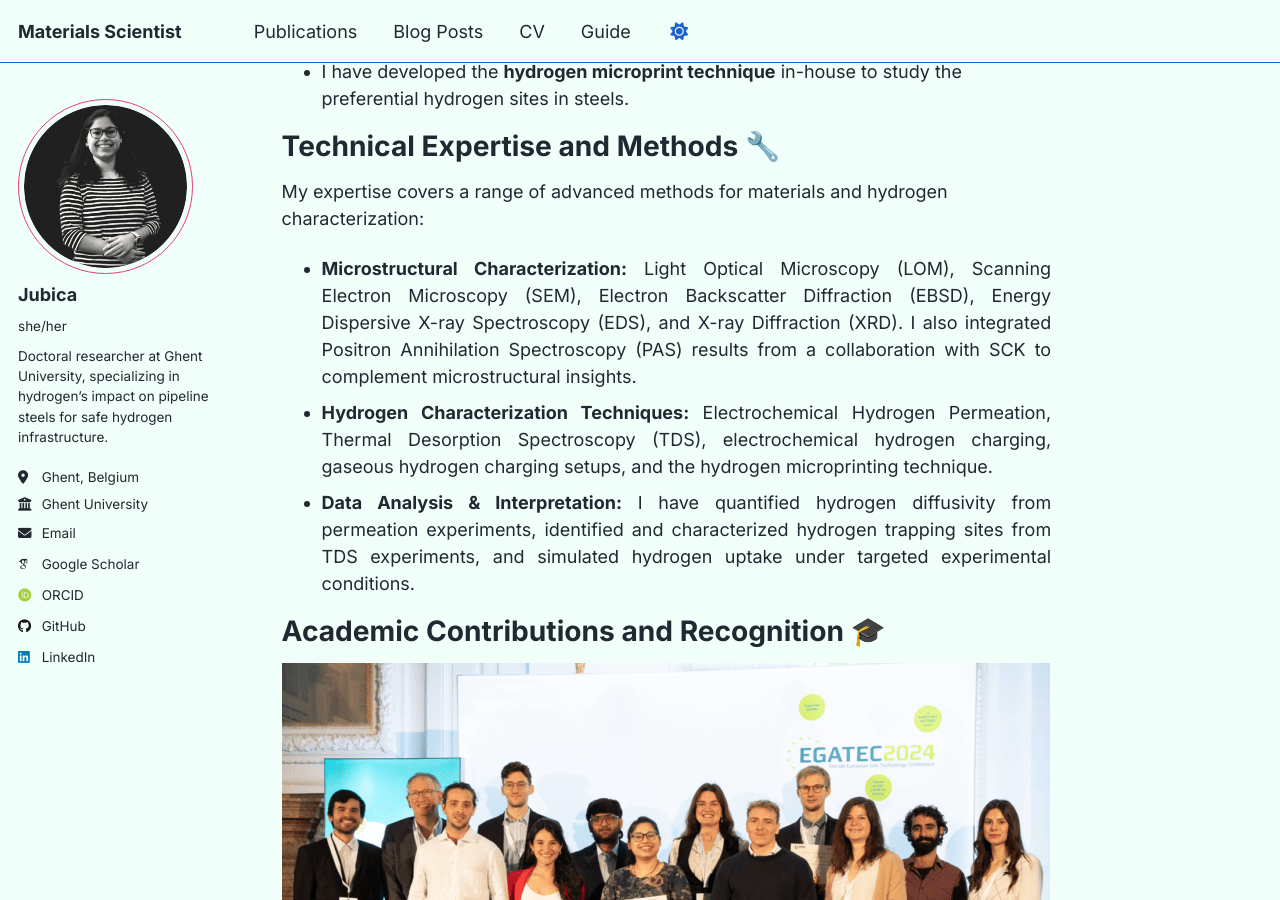
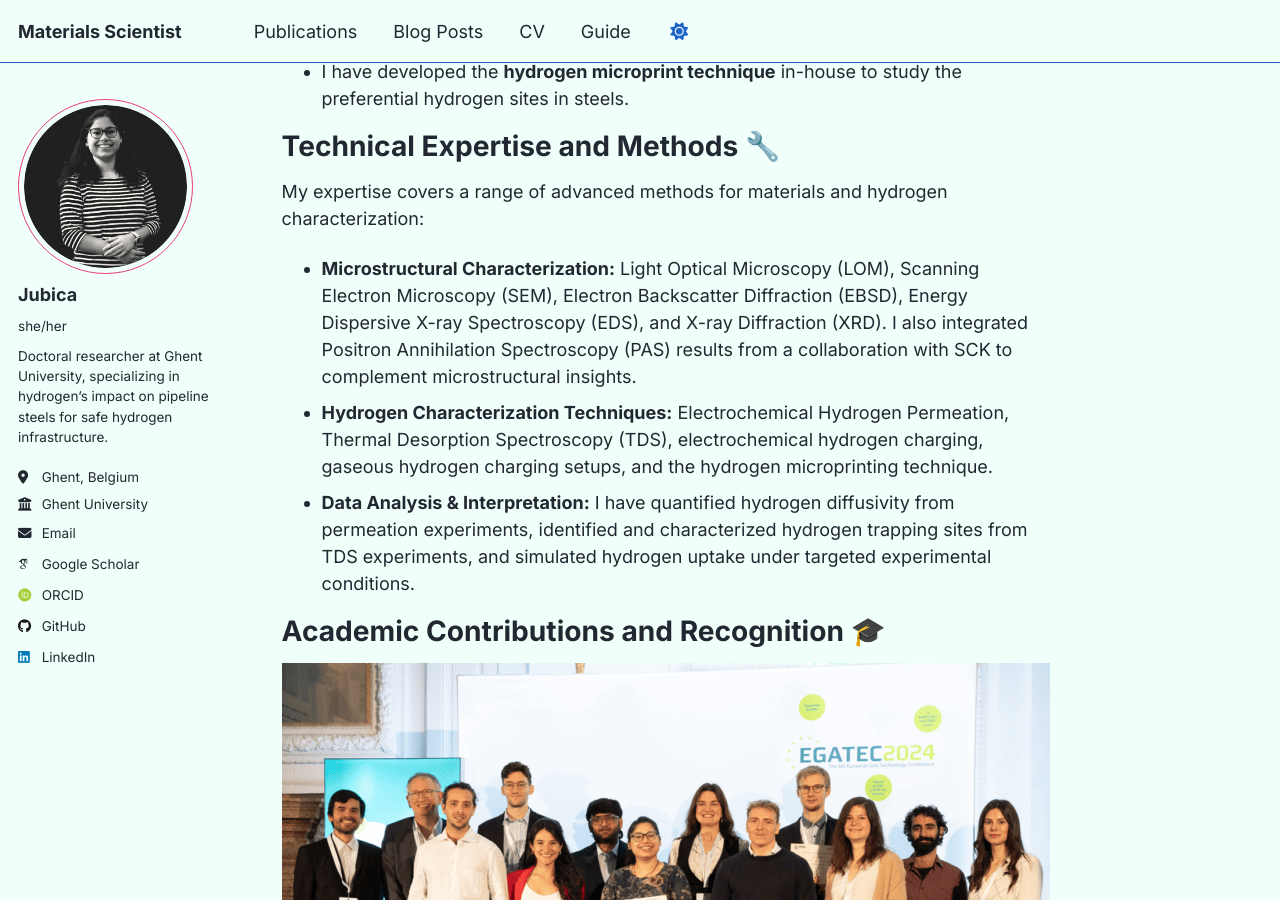
Before and after one commit to jubica/jubica.github.io, a Jekyll site: the page built from _pages/about.md, in a window 1280 px wide and 900 px high, scrolled down 801 px. Built offline with Jekyll 4.4.1, drawn with Linux system fonts in a browser that asks for light colours; some web fonts are replaced; a script that is not in the unit is left out.

Commit message:
remove justify

```diff
--- a/_pages/about.md
+++ b/_pages/about.md
@@ -31,7 +31,6 @@ Technical Expertise and Methods 🔧
 
 My expertise covers a range of advanced methods for materials and hydrogen characterization:
 
-{: .text-justify}
 * **Microstructural Characterization:** Light Optical Microscopy (LOM), Scanning Electron Microscopy (SEM), Electron Backscatter Diffraction (EBSD), Energy Dispersive X-ray Spectroscopy (EDS), and X-ray Diffraction (XRD). I also integrated Positron Annihilation Spectroscopy (PAS) results from a collaboration with SCK to complement microstructural insights.
 * **Hydrogen Characterization Techniques:** Electrochemical Hydrogen Permeation, Thermal Desorption Spectroscopy (TDS), electrochemical hydrogen charging, gaseous hydrogen charging setups, and the hydrogen microprinting technique.
 * **Data Analysis & Interpretation:** I have quantified hydrogen diffusivity from permeation experiments, identified and characterized hydrogen trapping sites from TDS experiments, and simulated hydrogen uptake under targeted experimental conditions.
```
